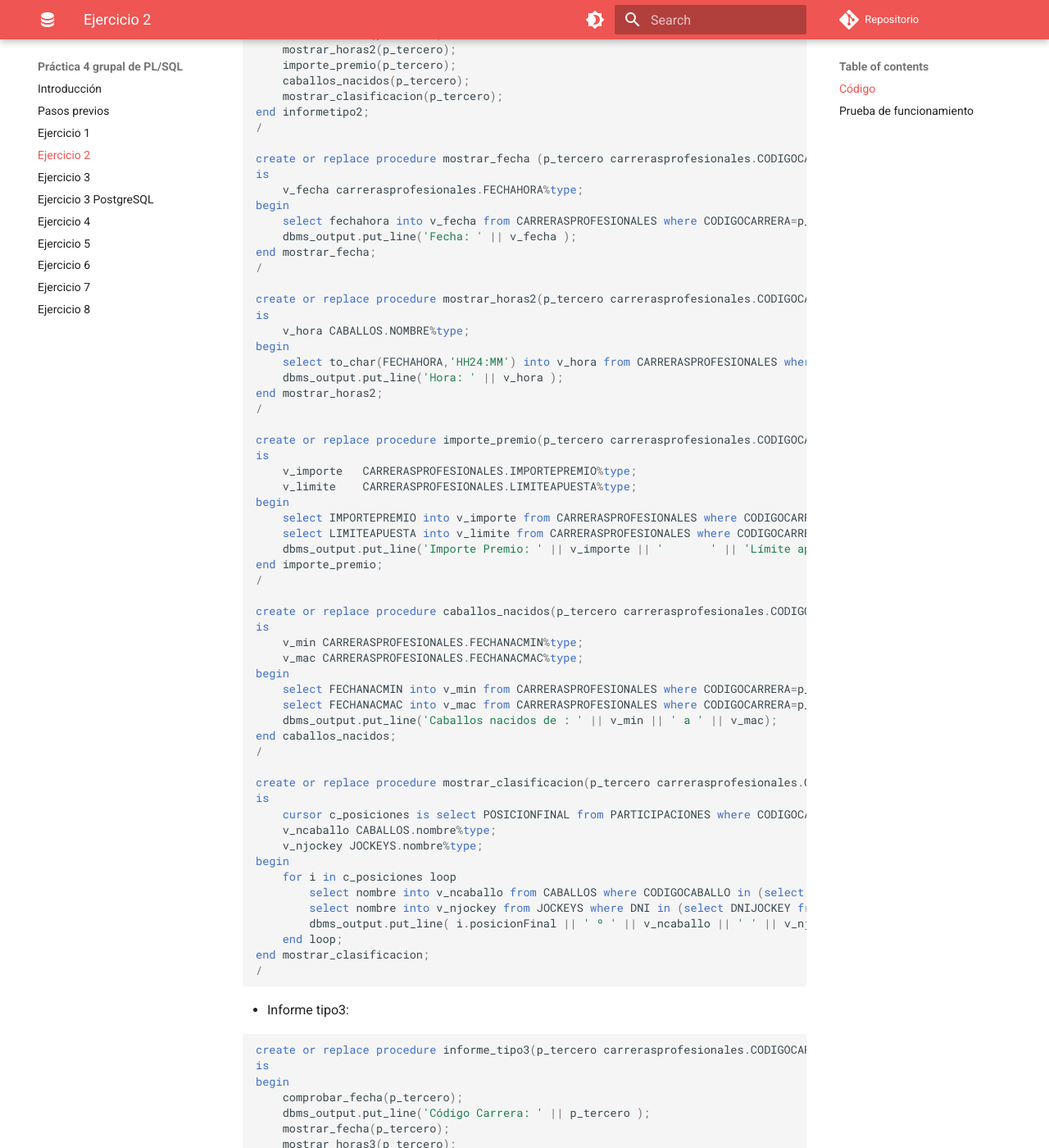
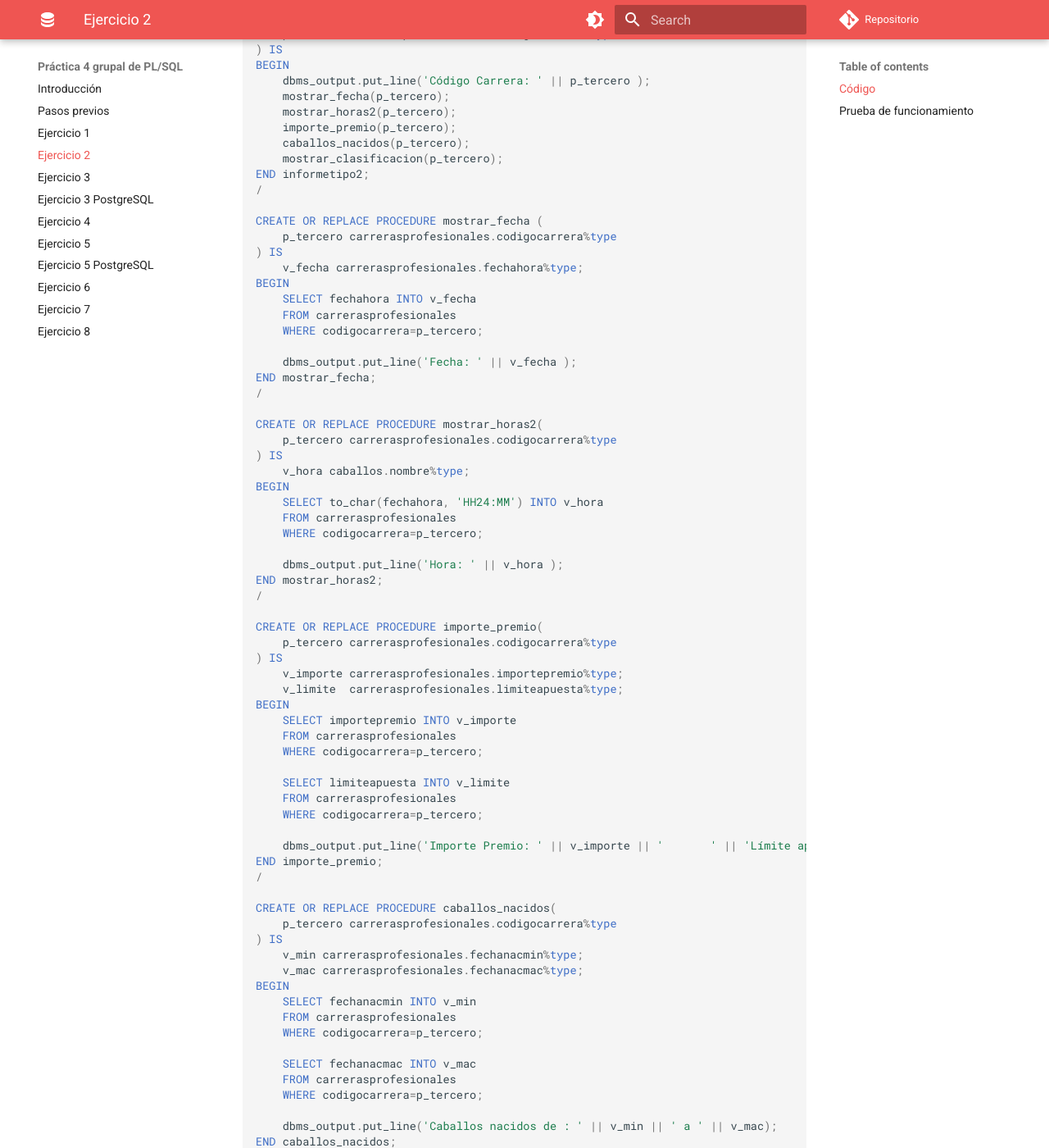
Before and after one commit to adriasir123/grupalesbdc, an MkDocs documentation site: the page built from docs/p4-grupal-plsql/ejercicio2.md, in a window 1280 px wide and 1400 px high, scrolled down 1353 px. Shown: the whole window at 82% size. Built offline with MkDocs 1.6.1 and Material for MkDocs 9.7.7, drawn with Linux system fonts in a browser that asks for light colours; comment, search, counter and statistics services are not loaded; some of the changed text lies outside the part shown.

Commit message:
ej2 arreglos

````diff
--- a/docs/p4-grupal-plsql/ejercicio2.md
+++ b/docs/p4-grupal-plsql/ejercicio2.md
@@ -1,24 +1,26 @@
 # Ejercicio 2
 
-> Realizar un procedimiento llamado MostrarInformes que recibirá tres parámetros. El primero determinará el tipo de
-informe que queremos obtener y los otros dos dependerán del tipo de informe.
+> Realizar un procedimiento llamado MostrarInformes que recibirá tres parámetros. El primero determinará el tipo de informe que queremos obtener y los otros dos dependerán del tipo de informe.
 
 ## Código
 
 - Mostrar Informes:
 
 ```sql
-create or replace procedure MostrarInformes(p_tipoinforme varchar2, p_segundo carrerasprofesionales.fechahora%type, p_tercero carrerasprofesionales.codigocarrera%type)
-is
-begin
-    if p_tipoinforme = 'tipo1' then
+CREATE OR REPLACE PROCEDURE mostrarinformes(
+    p_tipoinforme VARCHAR2,
+    p_segundo carrerasprofesionales.fechahora%type,
+    p_tercero carrerasprofesionales.codigocarrera%type
+) IS
+BEGIN
+    IF p_tipoinforme = 'tipo1' THEN
         informetipo1(p_segundo);
-    elsif p_tipoinforme = 'tipo2' then
+    ELSIF p_tipoinforme = 'tipo2' THEN
         informetipo2(p_tercero);
-    elsif p_tipoinforme = 'tipo3' then
+    ELSIF p_tipoinforme = 'tipo3' THEN
         informe_tipo3(p_tercero);
-    end if;
-end MostrarInformes;
+    END IF;
+END mostrarinformes;
 /
 ```
 
@@ -55,56 +57,79 @@ end mostrar_horas;
 - Informe tipo2:
 
 ```sql
-create or replace procedure informetipo2 (p_tercero carrerasprofesionales.CODIGOCARRERA%type)
-is
-begin
+CREATE OR REPLACE PROCEDURE informetipo2 (
+    p_tercero carrerasprofesionales.codigocarrera%type
+) IS
+BEGIN
     dbms_output.put_line('Código Carrera: ' || p_tercero );
     mostrar_fecha(p_tercero);
     mostrar_horas2(p_tercero);
     importe_premio(p_tercero);
     caballos_nacidos(p_tercero);
     mostrar_clasificacion(p_tercero);
-end informetipo2;
+END informetipo2;
 /
 
-create or replace procedure mostrar_fecha (p_tercero carrerasprofesionales.CODIGOCARRERA%type)
-is
-    v_fecha carrerasprofesionales.FECHAHORA%type;
-begin
-    select fechahora into v_fecha from CARRERASPROFESIONALES where CODIGOCARRERA=p_tercero;
+CREATE OR REPLACE PROCEDURE mostrar_fecha (
+    p_tercero carrerasprofesionales.codigocarrera%type
+) IS
+    v_fecha carrerasprofesionales.fechahora%type;
+BEGIN
+    SELECT fechahora INTO v_fecha
+    FROM carrerasprofesionales
+    WHERE codigocarrera=p_tercero;
+
     dbms_output.put_line('Fecha: ' || v_fecha );
-end mostrar_fecha;
+END mostrar_fecha;
 /
 
-create or replace procedure mostrar_horas2(p_tercero carrerasprofesionales.CODIGOCARRERA%type)
-is
-    v_hora CABALLOS.NOMBRE%type;
-begin
-    select to_char(FECHAHORA,'HH24:MM') into v_hora from CARRERASPROFESIONALES where CODIGOCARRERA=p_tercero;
+CREATE OR REPLACE PROCEDURE mostrar_horas2(
+    p_tercero carrerasprofesionales.codigocarrera%type
+) IS
+    v_hora caballos.nombre%type;
+BEGIN
+    SELECT to_char(fechahora, 'HH24:MM') INTO v_hora
+    FROM carrerasprofesionales
+    WHERE codigocarrera=p_tercero;
+
     dbms_output.put_line('Hora: ' || v_hora );
-end mostrar_horas2;
+END mostrar_horas2;
 /
 
-create or replace procedure importe_premio(p_tercero carrerasprofesionales.CODIGOCARRERA%type)
-is
-    v_importe   CARRERASPROFESIONALES.IMPORTEPREMIO%type;
-    v_limite    CARRERASPROFESIONALES.LIMITEAPUESTA%type;
-begin
-    select IMPORTEPREMIO into v_importe from CARRERASPROFESIONALES where CODIGOCARRERA=p_tercero;
-    select LIMITEAPUESTA into v_limite from CARRERASPROFESIONALES where CODIGOCARRERA=p_tercero;
+CREATE OR REPLACE PROCEDURE importe_premio(
+    p_tercero carrerasprofesionales.codigocarrera%type
+) IS
+    v_importe carrerasprofesionales.importepremio%type;
+    v_limite  carrerasprofesionales.limiteapuesta%type;
+BEGIN
+    SELECT importepremio INTO v_importe
+    FROM carrerasprofesionales
+    WHERE codigocarrera=p_tercero;
+
+    SELECT limiteapuesta INTO v_limite
+    FROM carrerasprofesionales
+    WHERE codigocarrera=p_tercero;
+
     dbms_output.put_line('Importe Premio: ' || v_importe || '       ' || 'Límite apuesta: ' || v_limite);
-end importe_premio;
+END importe_premio;
 /
 
-create or replace procedure caballos_nacidos(p_tercero carrerasprofesionales.CODIGOCARRERA%type)
-is
-    v_min CARRERASPROFESIONALES.FECHANACMIN%type;
-    v_mac CARRERASPROFESIONALES.FECHANACMAC%type;
-begin
-    select FECHANACMIN into v_min from CARRERASPROFESIONALES where CODIGOCARRERA=p_tercero;
-    select FECHANACMAC into v_mac from CARRERASPROFESIONALES where CODIGOCARRERA=p_tercero;
+CREATE OR REPLACE PROCEDURE caballos_nacidos(
+    p_tercero carrerasprofesionales.codigocarrera%type
+) IS
+    v_min carrerasprofesionales.fechanacmin%type;
+    v_mac carrerasprofesionales.fechanacmac%type;
+BEGIN
+    SELECT fechanacmin INTO v_min
+    FROM carrerasprofesionales
+    WHERE codigocarrera=p_tercero;
+
+    SELECT fechanacmac INTO v_mac
+    FROM carrerasprofesionales
+    WHERE codigocarrera=p_tercero;
+
     dbms_output.put_line('Caballos nacidos de : ' || v_min || ' a ' || v_mac);
-end caballos_nacidos;
+END caballos_nacidos;
 /
 
 create or replace procedure mostrar_clasificacion(p_tercero carrerasprofesionales.CODIGOCARRERA%type)
@@ -125,26 +150,34 @@ end mostrar_clasificacion;
 - Informe tipo3:
 
 ```sql
-create or replace procedure informe_tipo3(p_tercero carrerasprofesionales.CODIGOCARRERA%type)
-is
-begin
+CREATE OR REPLACE PROCEDURE informe_tipo3(
+    p_tercero carrerasprofesionales.codigocarrera%type
+) IS
+BEGIN
     comprobar_fecha(p_tercero);
     dbms_output.put_line('Código Carrera: ' || p_tercero );
     mostrar_fecha(p_tercero);
     mostrar_horas3(p_tercero);
     caballos_participantes(p_tercero);
-end informe_tipo3;
+END informe_tipo3;
 /
 
-create or replace procedure mostrar_horas3(p_tercero carrerasprofesionales.CODIGOCARRERA%type)
-is
-    v_hora date;
-    v_limite CARRERASPROFESIONALES.LIMITEAPUESTA%type;
-begin
-    select to_char(FECHAHORA,'HH24:MM') into v_hora from CARRERASPROFESIONALES where CODIGOCARRERA=p_tercero;
-    select LIMITEAPUESTA into v_limite from CARRERASPROFESIONALES where CODIGOCARRERA=p_tercero;
+CREATE OR REPLACE PROCEDURE mostrar_horas3(
+    p_tercero carrerasprofesionales.codigocarrera%type
+) IS
+    v_hora   date;
+    v_limite carrerasprofesionales.limiteapuesta%type;
+BEGIN
+    SELECT to_char(fechahora, 'HH24:MM') INTO v_hora
+    FROM carrerasprofesionales
+    WHERE codigocarrera=p_tercero;
+
+    SELECT limiteapuesta INTO v_limite
+    FROM carrerasprofesionales
+    WHERE codigocarrera=p_tercero;
+
     dbms_output.put_line('Hora: ' || v_hora || ' Limite apuesta: ' || v_limite );
-end mostrar_horas3;
+END mostrar_horas3;
 /
 
 create or replace procedure caballos_participantes(p_tercero carrerasprofesionales.CODIGOCARRERA%type)
@@ -172,14 +205,18 @@ end caballos_participantes;
 - Excepción de errores:
 
 ```sql
-CREATE OR REPLACE PROCEDURE comprobar_fecha (p_tercero carrerasprofesionales.CODIGOCARRERA%type)
-IS
-v_fecha CARRERASPROFESIONALES.FECHAHORA%type;
+CREATE OR REPLACE PROCEDURE comprobar_fecha (
+    p_tercero carrerasprofesionales.codigocarrera%type
+) IS
+    v_fecha carrerasprofesionales.fechahora%type;
 BEGIN
-    select FECHAHORA into v_fecha from CARRERASPROFESIONALES where CODIGOCARRERA=p_tercero;
-    if v_fecha < '01-01-2017' then
+    SELECT fechahora INTO v_fecha
+    FROM carrerasprofesionales
+    WHERE codigocarrera=p_tercero;
+
+    IF v_fecha < '01-01-2017' THEN
         raise_application_error(-20001, 'La carrera ya se ha celebrado');
-    end if;
+    END IF;
 END;
 /
 ```
@@ -188,46 +225,46 @@ END;
 
 - Tipo 1:
 
-```sql
-SQL> exec MostrarInformes('tipo1',08-01-2017,1);
+    ```sql
+    SQL> exec MostrarInformes('tipo1',08-01-2017,1);
 
-Fecha: 08-JAN-17
-Hora: 09:00      Importe Premio: 8750
-Clasificación:
-1 º Dagoberto N. de Julian
-4 º Mayo J.Gelabert
-7 º Daniela B.Fayos
-```
+    Fecha: 08-JAN-17
+    Hora: 09:00      Importe Premio: 8750
+    Clasificación:
+    1 º Dagoberto N. de Julian
+    4 º Mayo J.Gelabert
+    7 º Daniela B.Fayos
+    ```
 
 - Tipo 2:
 
-```sql
-SQL> exec MostrarInformes('tipo2',08-01-2017,1);
+    ```sql
+    SQL> exec MostrarInformes('tipo2',08-01-2017,1);
 
-Código Carrera: 1
-Fecha: 08-JAN-17
-Hora: 09:01
-Importe Premio: 8750       Límite apuesta: 650
-Caballos nacidos de : 01-JAN-10 a 31-DEC-12
-1 º Dagoberto N. de Julian
-4 º Mayo J.Gelabert
-7 º Daniela B.Fayos
+    Código Carrera: 1
+    Fecha: 08-JAN-17
+    Hora: 09:01
+    Importe Premio: 8750       Límite apuesta: 650
+    Caballos nacidos de : 01-JAN-10 a 31-DEC-12
+    1 º Dagoberto N. de Julian
+    4 º Mayo J.Gelabert
+    7 º Daniela B.Fayos
 
-PL/SQL procedure successfully completed.
-```
+    PL/SQL procedure successfully completed.
+    ```
 
 - Tipo 3:
 
-```sql
-SQL> exec MostrarInformes('tipo3',1);
+    ```sql
+    SQL> exec MostrarInformes('tipo3',1);
 
-Código Carrera: 1
-Fecha: 08-JAN-17
-Hora: 09:01 Limite apuesta: 650
-Caballos Participantes:
-Nombre: Dagoberto Jockey: N. de Julian Tanto a uno: 6.8  NumVictorias: 1 Ultima Participacion: 13-NOV-16 Posicion: 8
-Nombre: Mayo Jockey: J.Gelabert Tanto a uno: 4.3  NumVictorias: 1 Ultima Participacion: 13-NOV-16 Posicion: 7
-Nombre: Daniela Jockey: B.Fayos Tanto a uno: 2.1 NumVictorias: 0 Ultima Participacion: 13-NOV-16 Posicion: 5
+    Código Carrera: 1
+    Fecha: 08-JAN-17
+    Hora: 09:01 Limite apuesta: 650
+    Caballos Participantes:
+    Nombre: Dagoberto Jockey: N. de Julian Tanto a uno: 6.8  NumVictorias: 1 Ultima Participacion: 13-NOV-16 Posicion: 8
+    Nombre: Mayo Jockey: J.Gelabert Tanto a uno: 4.3  NumVictorias: 1 Ultima Participacion: 13-NOV-16 Posicion: 7
+    Nombre: Daniela Jockey: B.Fayos Tanto a uno: 2.1 NumVictorias: 0 Ultima Participacion: 13-NOV-16 Posicion: 5
 
-PL/SQL procedure successfully completed.
-```
+    PL/SQL procedure successfully completed.
+    ```
--- a/mkdocs.yml
+++ b/mkdocs.yml
@@ -48,6 +48,7 @@ nav:
         - 'Ejercicio 3 PostgreSQL': 'p4-grupal-plsql/ejercicio3-postgres.md'
         - 'Ejercicio 4': 'p4-grupal-plsql/ejercicio4.md'
         - 'Ejercicio 5': 'p4-grupal-plsql/ejercicio5.md'
+        - 'Ejercicio 5 PostgreSQL': 'p4-grupal-plsql/ejercicio5-postgres.md'
         - 'Ejercicio 6': 'p4-grupal-plsql/ejercicio6.md'
         - 'Ejercicio 7': 'p4-grupal-plsql/ejercicio7.md'
         - 'Ejercicio 8': 'p4-grupal-plsql/ejercicio8.md'
````
